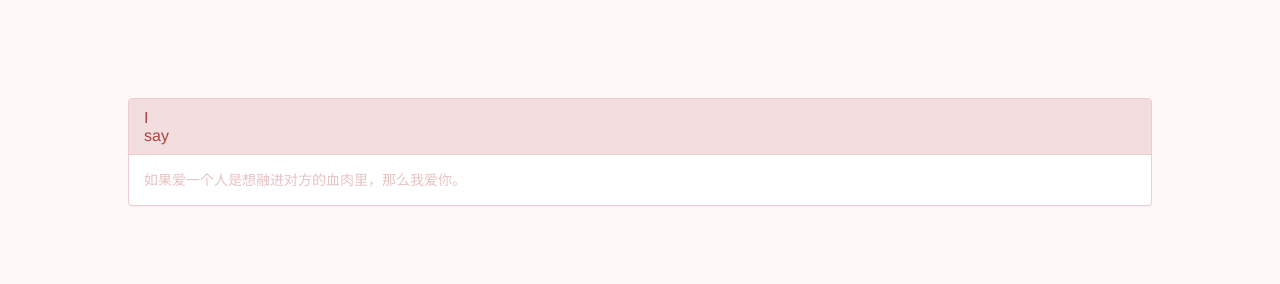
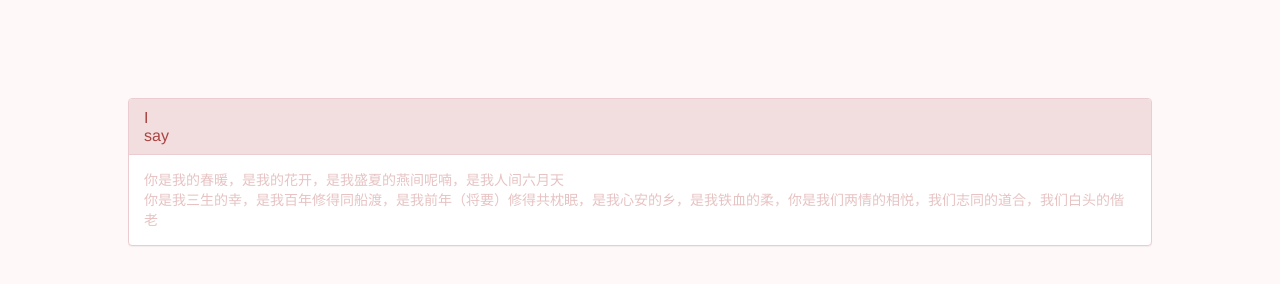
Before and after one commit to Peatchao/try, a plain HTML site: page index.html in a window 1280 px wide. Shown: the part 1710-1994 px from the top of the page. Drawn offline with Linux system fonts and the light colour scheme.

Commit message:
update words

```diff
--- a/index.html
+++ b/index.html
@@ -239,8 +239,11 @@
 							<h3 class="panel-title">I say<a href="myheart.html" style="margin-left: 1110px;">more</a></h3>
 						</div>
 						<div class="panel-body">
-							<span style="color:#E7C3C3;">如果爱一个人是想融进对方的血肉里，那么我爱你。</span>
-						</div>
+							<span style="color:#E7C3C3;">你是我的春暖，是我的花开，是我盛夏的燕间呢喃，是我人间六月天</span>
+                            <br>
+                            <span style="color:#E7C3C3;">你是我三生的幸，是我百年修得同船渡，是我前年（将要）修得共枕眠，是我心安的乡，是我铁血的柔，你是我们两情的相悦，我们志同的道合，我们白头的偕老</span>
+                            <span style="color:#E7C3C3;"> </span>
+                        </div>
 					</div>
 				</a>
 			</div>
```
